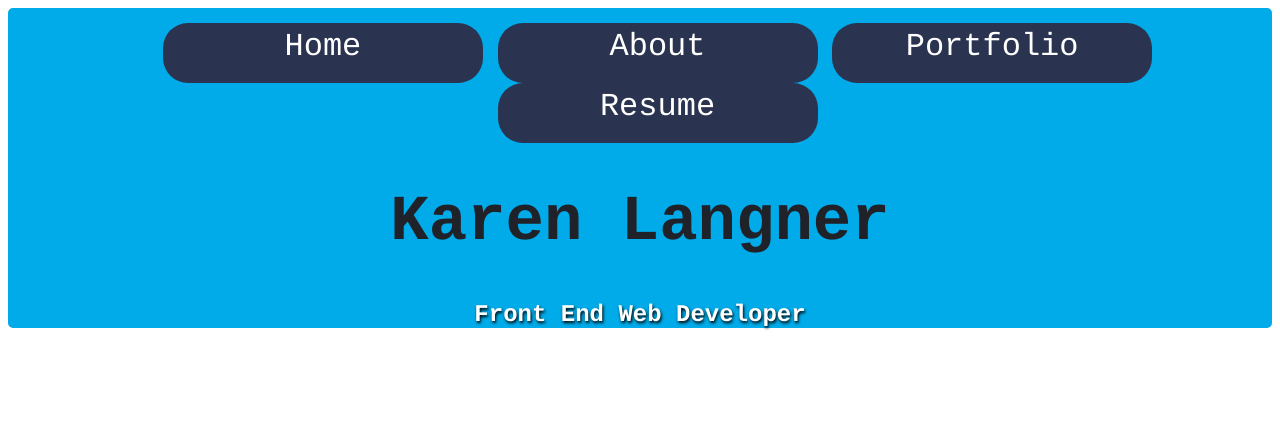
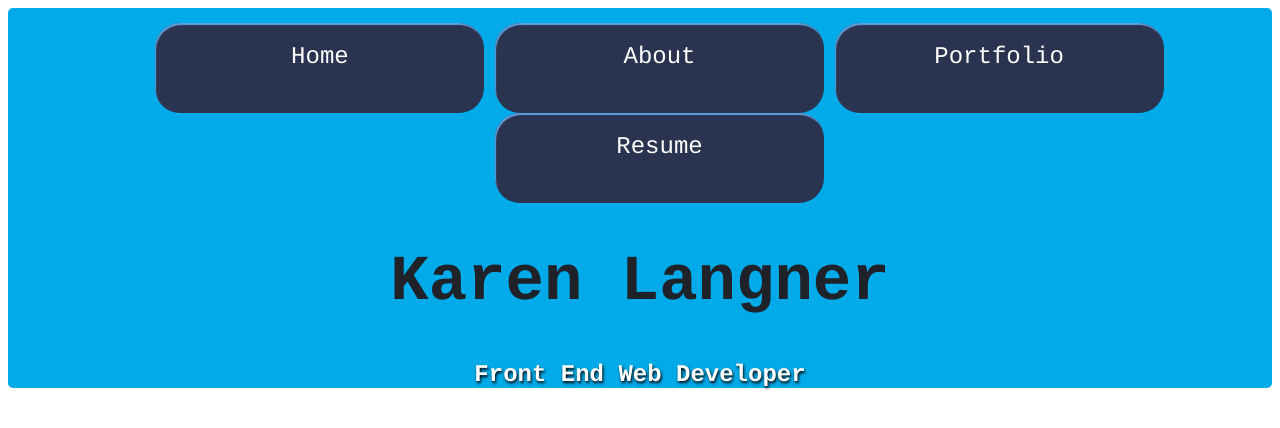
Before and after one commit to krenabeth/toggle-classes-lab9, a plain HTML site: page index.html in a window 1280 px wide. Drawn offline with nearby package versions, Linux system fonts and the light colour scheme.

Commit message:
styling added to navigation list

```diff
--- a/scripts.js
+++ b/scripts.js
@@ -7,7 +7,7 @@ var $navBar = $('.navBar');
 // //all li height of at least 50px
 $(function() {
 	$($navBar).css ({
-		'width': '300px',
+		'width': '325px',
 		'height': '50px'
 	});
 });
@@ -28,22 +28,22 @@ $li.hover(function() {
 // each li changes to 'Click!' when clicked
 // and first changes to orange
 $($('#one')).on('click', function() {
-	$( this ).append('Clicked!'),
+	$( this ).append(' Clicked!'),
 	$( this ).addClass('orange')
 });
 // second li to red
 $($('#two')).on('click', function() {
-	$( this ).append('Clicked!'),
+	$( this ).append(' Clicked!'),
 	$( this ).addClass('red')
 });
 //third to green
 $($('#three')).on('click', function() {
-	$( this ).append('Clicked!'),
+	$( this ).append(' Clicked!'),
 	$( this ).addClass('green')
 });
 //fourth to blue
 $($('#four')).on('click', function() {
-	$( this ).append('Clicked!'),
+	$( this ).append(' Clicked!'),
 	$( this ).addClass('blue')
 });
 
--- a/styles.css
+++ b/styles.css
@@ -31,10 +31,11 @@ ul {
 
 li.navBar {
     display: inline;
-    padding: 5px 10px;
-    margin-right: 5px;
-    font-size: 2em;
+    padding: 20px 2px;
+    margin-right: 1px;
+    font-size: 1.5em;
     border-radius: 25px;
+    box-shadow: inset 1px 2px 1px #60a0df;
 }
 
 /*this is separated from above so that the bg color can be changed*/
```
